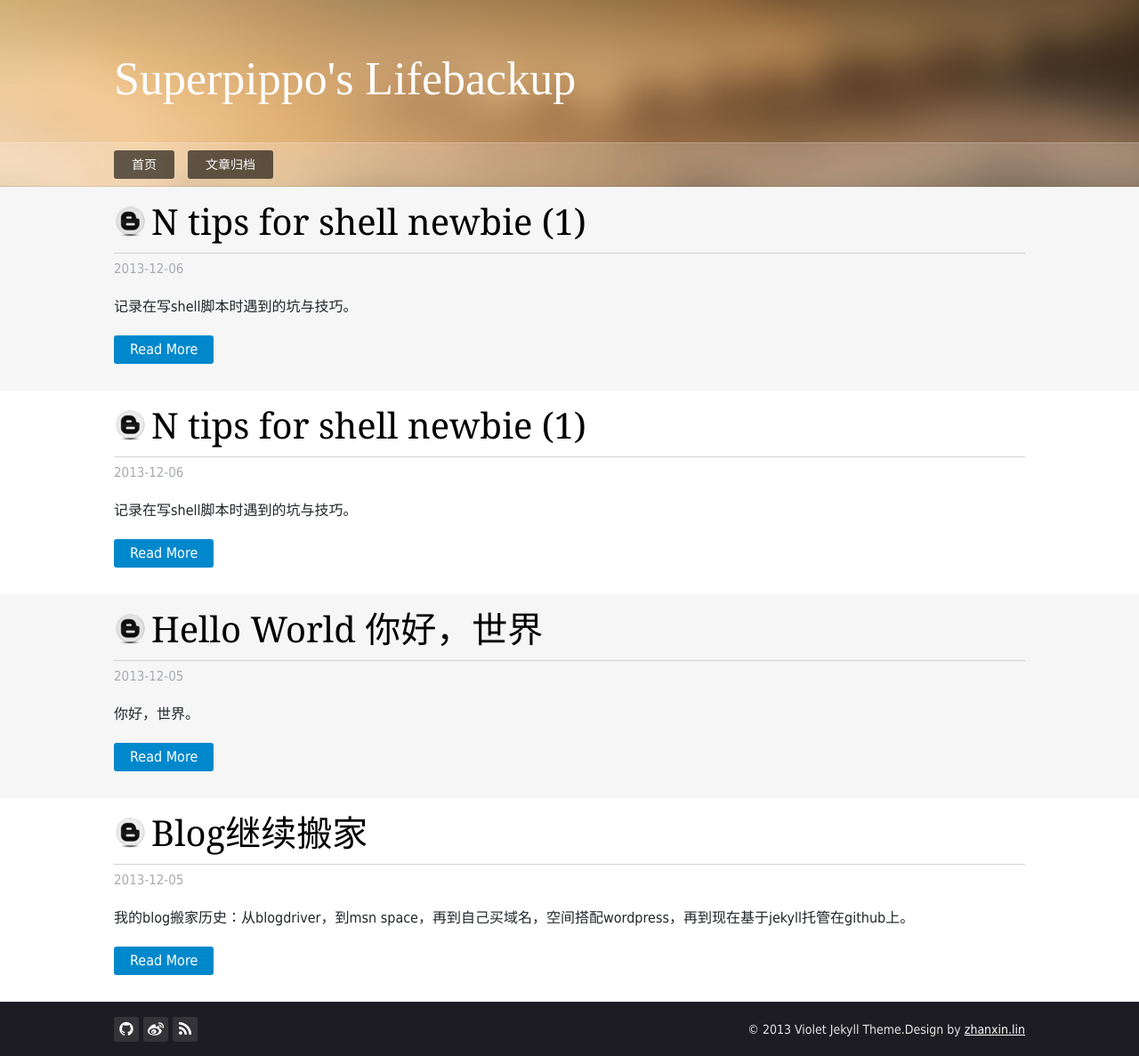
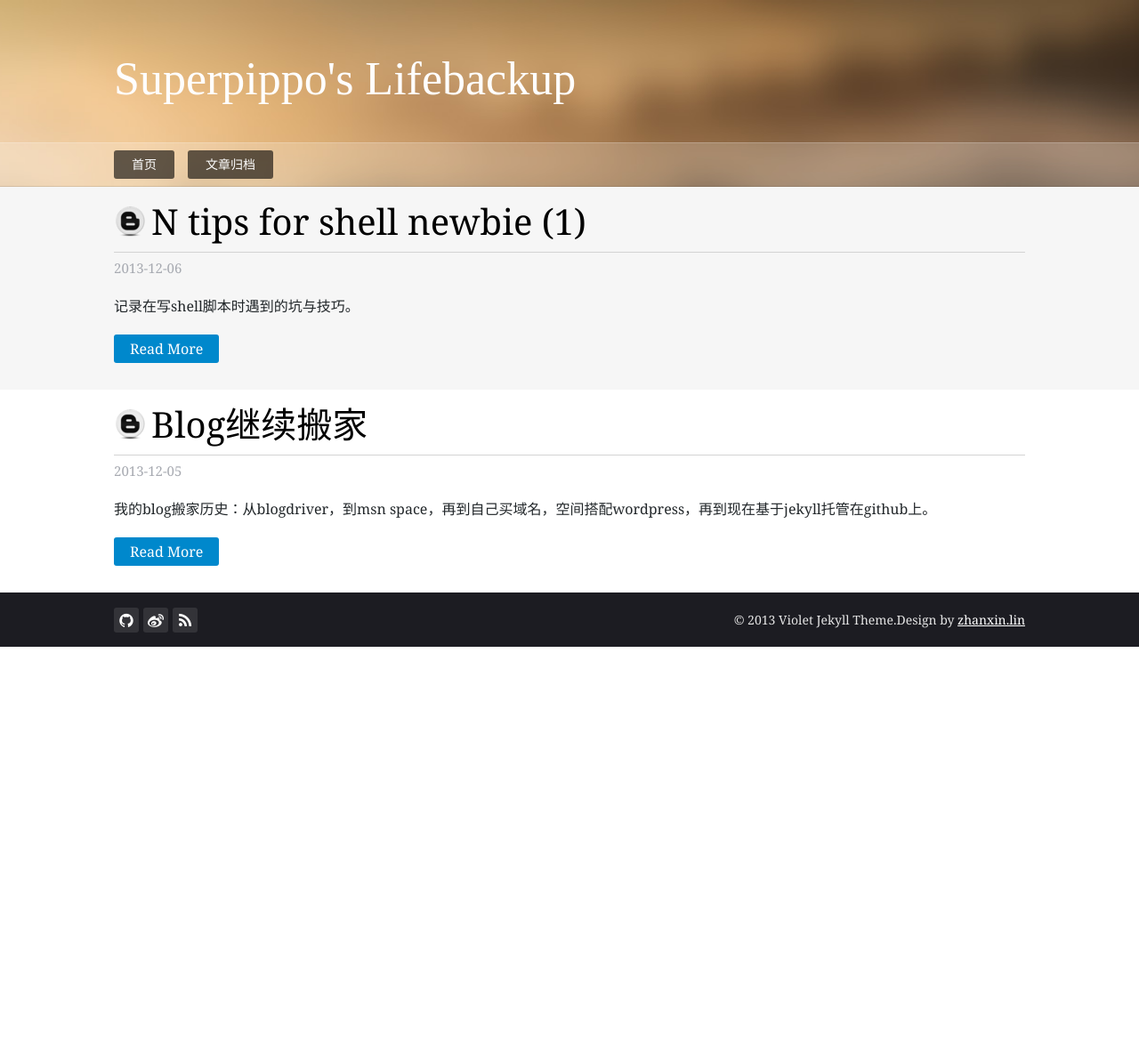
Before and after one commit to Huang-Wei/huang-wei.github.io, a Jekyll site: the page built from index.html, in a window 1280 px wide. Shown: the whole page at 89% size. Built offline with Jekyll 4.4.1, drawn with Linux system fonts in a browser that asks for light colours; nearby versions of some CDN libraries; some web fonts are replaced; Markdown is read by kramdown in place of the engine named in the settings; the list of posts is cut into pages by our own code; after the commit the page ends 900 px from its top, so only the background shows below that; some of the changed lines change nothing that is shown.

Commit message:
change blog directory

````diff
--- a/_posts/2013-12-05-hello-world.md
+++ /dev/null
@@ -1,7 +0,0 @@
----
-layout: post
-title: Hello World 你好，世界
-description: 你好，世界。
----
-
-## Hello world
--- a/_posts/2013-12-06-n-tips-for-shell-newbie.md
+++ /dev/null
@@ -1,134 +0,0 @@
----
-layout: post
-title: N tips for shell newbie (1)
-description: 记录在写shell脚本时遇到的坑与技巧。
-keyword: linux, bash, shell
----
-
-##Tip 1. 注意shell执行的具体类型
-
-Shell脚本的第一行（Shebang line, e.g. `#!/bin/bash`）指定了其执行的具体类型，`dash/bash/ksh/…`等等，之间会有些细微的区别。如果你的脚本没有Shebang line，那么由系统变量$SHELL来决定其执行类型。
-
-PS1：`/etc/shells`中记录着系统可用的shell类型。所以当你发现同样的脚本在不同系统表现不同的时候，有可能是dash和bash（或是其他shell）之间的区别。
-
-PS2：sh是一种POSIX规范，而众多的shell类型是它的实现。linux系统中的sh一般是个symlink，例如ubnutu中默认的sh就会指向/bin/dash。
-
-##Tip 2. 赋值语句两边的空格
-
-`a = 'test'`，这条语句是错误的。因为在shell里赋值语句=的两边是不能有空格的，`a=test`才是正确写法。这个错误几乎是初学者必犯的错误了。。。
-
-但是在判断语句中[]两侧则必须留空格：`if [a == 'test']`是错误的；`if [ a == 'test' ]`是正确的。
-
-##Tip 3. 各种预留的$变量
-
-- `$*`表示参数列表$0, $1, $2…
-- `$#`表示参数列表个数
-- `$?`表示上一条命令的执行结果
-- `$!`表示上一条命令的PID号
-
-PS1：对于整个shell来说，参数列表是运行时接的各个参数；对于shell中的函数来说，参数列表是调用时传入的各个参数。
-
-PS2：对于`test.sh '1 2' 3 4`来说，`$*`与`$@`是等价的（均包含1 2 3 4四个参数）。`"$*"`与`"$@"`则不同，`"$*"`是一个参数`1 2 3 4`，而`"$@"`为三个参数`1 2` `3` `4`）在。Google的[shell code](http://google-styleguide.googlecode.com/svn/trunk/shell.xml)规范推荐使用`$@`。
-
-##Tip 4. 检查文件/文件夹是否存在等等
-
-- `if [ –d ${dir} ]`判断文件夹是否存在
-- `if [ –f ${file} ]`判断文件是否存在
-- ……
-
-这里想说的是如何查询诸如此类判断条件的说明：`man [` 或 `man test`即可。
-
-##Tip 5. `[ … ]` 与 `[[ … ]]`
-
-`[ … ]`指的是标准POSIX规范中的条件判断，而`[[ … ]]`是对POSIX规范的扩展。
-
-这些区别有：（注意：对POSIX Shell适用的对Extended POSIX Shell均适用，反之则不然）
-
-|               | POSIX Shell   | Extended POSIX Shell  |
-| ------------- |:-------------:|:---------------------:|
-| 判断字符串相等  | =             | ==                    |
-| 多条件判断      | -o            | \|\|                  |
-|                | -a           | &&                    |
-| 正则匹配        | N/A          | =~                    |
-
-##Tip 6. 替换if判断语句
-
-```
-if [ ! false command ]; then
-  dosomthing
-```
-可以用`false command || dosomething`替代。同理：
-```
-if [ true command ]; then
-  dosomthing
-```
-可以用`true command && dosomething`替代。
-
-##Tip 7. 将执行结果赋予变量
-
-有两种方式：
-```
-var1=`command` 或者 var1=$(command)
-```
-Google的[shell code](http://google-styleguide.googlecode.com/svn/trunk/shell.xml)规范推荐后者。
-
-##Tip 8. 变量替换
-
-- `${var1-str}`判断当var1为空时，返回str（不改变var1的值）
-- `${var1+str}`判断当var1不为空时，返回str（不改变var1的值）
-- `${var1=str}`判断当var1为空时，返回str，且将str赋给var1
-- `${var1?str}`判断当var1为空时，在错误输出中输出str
-
-PS：也有在var1后加上`:`的写法，二者大部分情况下是等价的。除了一个变量被定义但没赋值的情况（`var1=`），这种情况下加`:`会报错。
-
-- `${var1:pos}`返回第pos个字符后的值
-- `${var1:pos:len}`返回第pos字符后，长度为len的值
-- `${var1/pattern/replacement}`将var1匹配到的第一个pattern替换为replacement并返回
-- `${var1//pattern/replacement}`将var1中的所有pattern替换为replacement并返回
-- `${var1/#pattern/replacement}`相当于标准正则中的`^`pattern，即匹配的pattern必须在var1首部
-- `${var1/%pattern/replacement}`相当于标准正则中的pattern`$`，即匹配的pattern必须在var1尾部
-
-- `${var1#pattern}`将var1中**从前往后**遇到的第一个尽可能短的pattern删除并返回
-- `${var1##pattern}`将var1中**从前往后**遇到的第一个尽可能长的pattern删除并返回
-- `${var1%pattern}`将var1中**从后往前**的第一个尽可能短的pattern删除并返回
-- `${var1%pattern}`将var1中**从后往前**的第一个尽可能长的pattern删除并返回
-
-以上操作均不改变var1的原始值（即不带-i的sed）。实际上以上的所有操作都能通过sed完成，但我的习惯是能用原生的shell替换，就不再调一个sed。
-
-##Tip 9. 数值计算与判断
-
-因为shell中没有原生的浮点数，以下所说的数值均是指整数。总体来说，赋值/计算的方法有三种：
-
-- let
-- expr
-- (())
-
-```
-#!/bin/bash
-foo=1
-
-let bar1=foo+1
-let bar2=$foo+2
-bar3=$(expr $foo + 3) ＃不能用foo
-bar4=$((foo+4)) ＃不能用$foo
-
-echo $bar1$bar2$bar3$bar4 # 输出2345
-```
-
-关于数值的比较，初学者很容易犯错，想当然的使用`==`, `<=`等等。实际上bash必须使有特定的数值比较符：`-eq`, `-ne`, `-lt`, `-gt`, etc。
-
-##Tip 10. 比较字符串/数值的大小
-
-##Tip 11. 命令的返回值
-
-注意要用`[[ ... ]]`。否则`>`需要转义
-
-##Tip 12. 函数的返回值
-
-##Tip 13. 调用shell时传入read等待的输入
-
-##Tip 14. 变量的范围
-
-##Tip 15. 重用函数
-
-##Tip 16. 转义alias
--- a/themes/violet/css/style.css
+++ b/themes/violet/css/style.css
@@ -13,7 +13,7 @@
     display: inline-block;*display: inline;*zoom: 1;
 }
 body,button,input,select,textarea {
-    font: 14px/1.5 tahoma,arial,"Hiragino Sans GB",\5b8b\4f53;
+    font: 14px/1.5 Georgia, Palatino, 'Palatino Linotype', Times, 'Times New Roman', "Hiragino Sans GB", "STXihei", "微软雅黑", serif,"Hiragino Sans GB",\5b8b\4f53;
 }
 input,select,textarea {
     font-size:100%;
````
